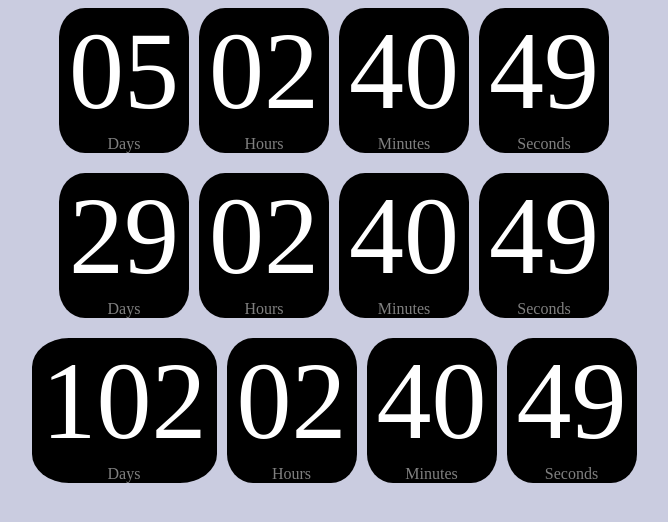
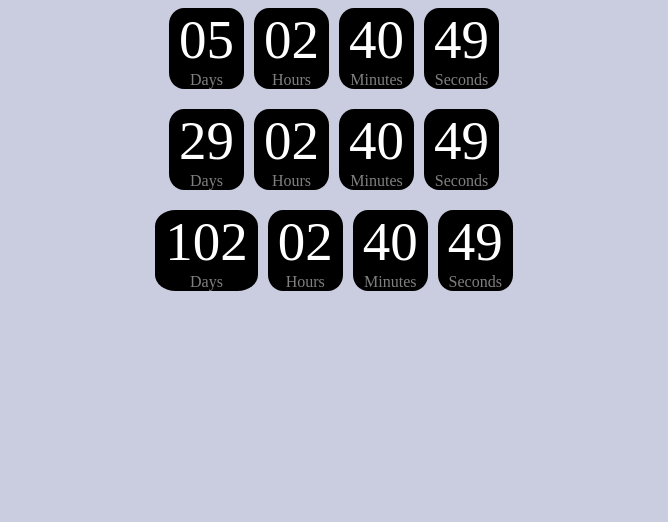
Before and after one commit to Dynamo1809/goit-js-hw-11-timer, a plain HTML site: page index.html in a window 1280 px wide. Shown: the whole page, without its empty margins (306-974 px from the left). Drawn offline with Linux system fonts and the light colour scheme.

Commit message:
hw-11-timer

```diff
--- a/style.css
+++ b/style.css
@@ -26,7 +26,7 @@ body {
 
 .value {
   padding: 0px 10px 0px 10px;
-  font-size: 110px;
+  font-size: 55px;
   color:white;
   align-items: center;
 }
```
